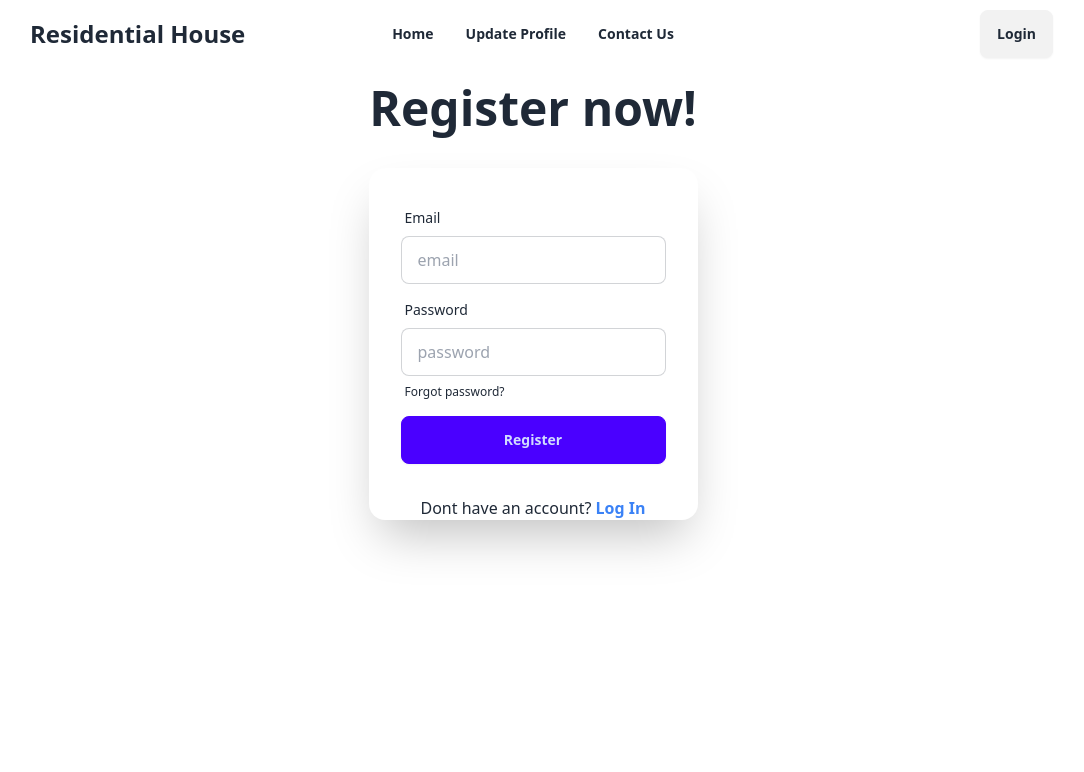
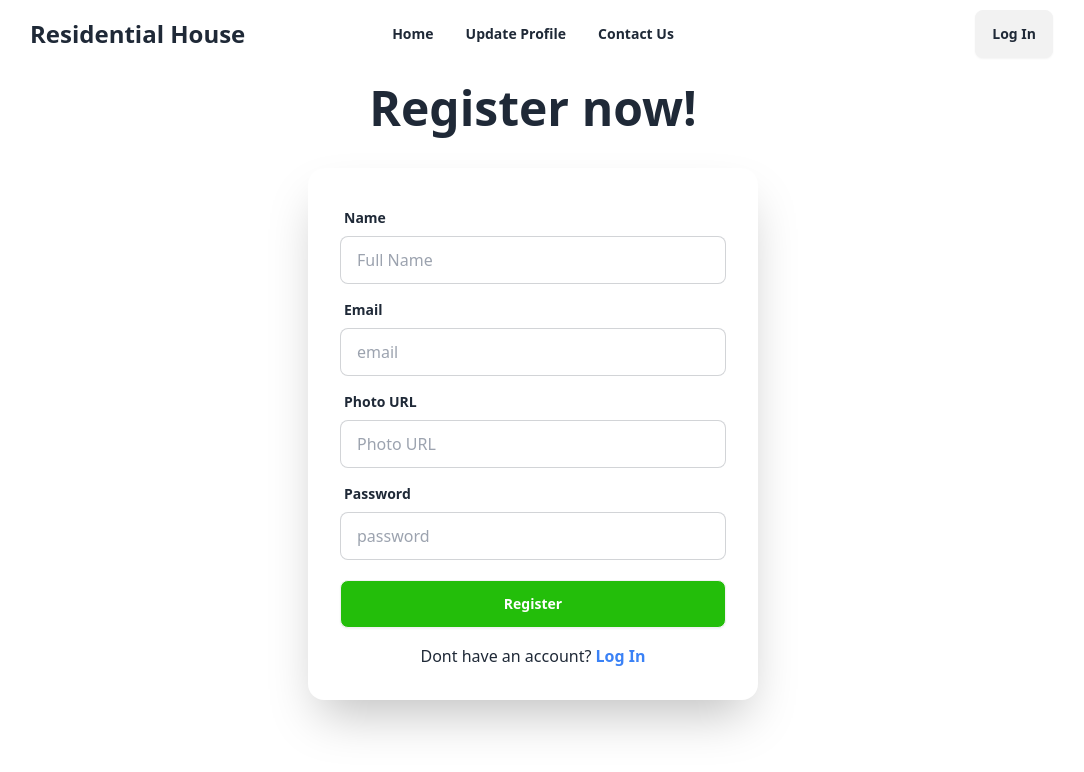
Before and after one commit to abunaim34/A9-Residential-House, a React (Vite) app: page /register in a window 1280 px wide. Shown: the top 772 px of the page, without its empty margins (107-1191 px from the left). Built offline with nearby package versions, Linux system fonts and the light colour scheme; no server answers.

Commit message:
this is register section

```diff
--- a/package.json
+++ b/package.json
@@ -13,6 +13,7 @@
     "firebase": "^10.10.0",
     "localforage": "^1.10.0",
     "match-sorter": "^6.3.4",
+    "prop-types": "^15.8.1",
     "react": "^18.2.0",
     "react-dom": "^18.2.0",
     "react-hook-form": "^7.51.2",
--- a/src/Components/Login.jsx
+++ b/src/Components/Login.jsx
@@ -5,7 +5,7 @@ import { useForm } from "react-hook-form"
 
 
 const Login = () => {
-    const { createUser } = useContext(AuthContext)
+    const {logInUser } = useContext(AuthContext)
 
 
     const {
@@ -14,37 +14,51 @@ const Login = () => {
         formState: { errors },
     } = useForm()
 
-    const onSubmit = (data) => console.log(data)
+    const onSubmit = (data) => {
+        const {email, password} = data || {}
+        console.log(email, password);
+
+        // Login user
+        logInUser(email, password)
+        .then(result => {
+            console.log(result.user);
+        })
+        .catch(error => {
+            console.log(error);
+        })
+    }
     return (
         <div className="hero">
             <div className="hero-content flex-col ">
                 <div className="text-center">
                     <h1 className="text-5xl font-bold">Login now!</h1>
                 </div>
-                <div className="card mt-5 shrink-0 w-full max-w-full shadow-2xl bg-base-100">
+                <div className="card mt-5 shrink-0 w-full md:w-[450px] max-w-full shadow-2xl bg-base-100">
                     <form onSubmit={handleSubmit(onSubmit)} className="card-body">
                         <div className="form-control">
                             <label className="label">
-                                <span className="label-text">Email</span>
+                                <span className="label-text font-semibold">Email</span>
                             </label>
-                            <input {...register("email")} type="email" placeholder="email" className="input input-bordered" required />
+                            <input {...register("email")} type="email" placeholder="email" className="input input-bordered"  />
+                            {errors.email && <span className="text-red-600">This field is required</span>}
                         </div>
                         <div className="form-control">
                             <label className="label">
-                                <span className="label-text">Password</span>
+                                <span className="label-text font-semibold">Password</span>
                             </label>
-                            <input {...register("password")} type="password" placeholder="password" className="input input-bordered" required />
+                            <input {...register("password")} type="password" placeholder="password" className="input input-bordered"  />
+                            {errors.password && <span className="text-red-600">This field is required</span>}
                             <label className="label">
-                                <a href="#" className="label-text-alt link link-hover">Forgot password?</a>
+                                <a href="#" className="label-text-alt link link-hover font-medium">Forgot password?</a>
                             </label>
                         </div>
                         <div className="form-control">
-                            <button className="btn btn-primary">Login</button>
+                            <button className="btn font-bold text-white bg-[#23BE0A]">Login</button>
+                            <div className="text-center mt-4">
+                                <p>Have an account? <Link to='/register' className="text-blue-500 font-semibold">Sign UP</Link></p>
+                            </div>
                         </div>
                     </form>
-                    <div className="text-center">
-                        <p>Dont have an account? <Link to='/register' className="text-blue-500 font-semibold">Sign UP</Link></p>
-                    </div>
                 </div>
             </div>
         </div>
--- a/src/Components/Navber.jsx
+++ b/src/Components/Navber.jsx
@@ -1,6 +1,15 @@
+import { useContext } from "react";
 import {NavLink, Link} from "react-router-dom"
+import { AuthContext } from "../Provider/AuthProvider";
 
 const Navber = () => {
+    const {user, logOutUser} = useContext(AuthContext)
+
+    const handleLogOut = () => {
+        logOutUser()
+        .then()
+        .catch(error => console.error(error))
+    }
 
     const navLinks = <>
     <li><NavLink to="/">Home</NavLink></li>
@@ -18,7 +27,7 @@ const Navber = () => {
                         {navLinks}
                     </ul>
                 </div>
-                <Link to="/" className="btn btn-ghost lg:text-2xl md:text-xl">Residential House</Link>
+                <Link to="/" className="btn btn-ghost lg:text-2xl md:text-xl font-black">Residential House</Link>
             </div>
             <div className="navbar-center hidden md:flex">
                 <ul className="menu menu-horizontal px-1 font-bold">
@@ -26,7 +35,11 @@ const Navber = () => {
                 </ul>
             </div>
             <div className="navbar-end">
-                <Link to="/login" className="btn">Login</Link>
+                {user ? <>
+                    <Link onClick={handleLogOut} to="/login" className="btn">Log Out</Link>
+                </> :
+                <Link to="/login" className="btn">Log In</Link>
+                }
             </div>
         </div>
     );
--- a/src/Components/Register.jsx
+++ b/src/Components/Register.jsx
@@ -13,8 +13,8 @@ const Register = () => {
     } = useForm()
 
     const onSubmit = (data) => {
-        const {email, password} = data
-        console.log(email, password);
+        const { email, password, name, photoURL } = data
+        console.log(name, photoURL, email, password);
 
         createUser(email, password)
             .then(result => {
@@ -30,30 +30,42 @@ const Register = () => {
                 <div className="text-center">
                     <h1 className="text-5xl font-bold">Register now!</h1>
                 </div>
-                <div className="card mt-5 shrink-0 w-full max-w-full shadow-2xl bg-base-100">
+                <div className="card mt-5 shrink-0 w-full md:w-[450px] max-w-full shadow-2xl bg-base-100">
                     <form onSubmit={handleSubmit(onSubmit)} className="card-body">
                         <div className="form-control">
                             <label className="label">
-                                <span className="label-text">Email</span>
+                                <span className="label-text font-semibold">Name</span>
                             </label>
-                            <input {...register("email")} type="email" placeholder="email" className="input input-bordered" required />
+                            <input {...register("name", { required: true })} type="text" placeholder="Full Name" className="input input-bordered" />
+                            {errors.name && <span className="text-red-600">This field is required</span>}
                         </div>
                         <div className="form-control">
                             <label className="label">
-                                <span className="label-text">Password</span>
+                                <span className="label-text font-semibold">Email</span>
                             </label>
-                            <input {...register("password")} type="password" placeholder="password" className="input input-bordered" required />
-                            <label className="label">
-                                <a href="#" className="label-text-alt link link-hover">Forgot password?</a>
-                            </label>
+                            <input {...register("email", { required: true })} type="email" placeholder="email" className="input input-bordered" />
+                            {errors.email && <span className="text-red-600">This field is required</span>}
                         </div>
                         <div className="form-control">
-                            <button className="btn btn-primary">Register</button>
+                            <label className="label">
+                                <span className="label-text font-semibold">Photo URL</span>
+                            </label>
+                            <input {...register("photoURL",)} type="text" placeholder="Photo URL" className="input input-bordered" />
+                        </div>
+                        <div className="form-control">
+                            <label className="label">
+                                <span className="label-text font-semibold">Password</span>
+                            </label>
+                            <input {...register("password", { required: true })} type="password" placeholder="password" className="input input-bordered" />
+                            {errors.password && <span className="text-red-600">This field is required</span>}
+                        </div>
+                        <div className="form-control mt-3">
+                            <button className="btn font-bold text-white bg-[#23BE0A]">Register</button>
+                            <div className="text-center mt-4">
+                                <p>Dont have an account? <Link to='/login' className="text-blue-500 font-semibold">Log In</Link></p>
+                            </div>
                         </div>
                     </form>
-                    <div className="text-center">
-                        <p>Dont have an account? <Link to='/register' className="text-blue-500 font-semibold">Log In</Link></p>
-                    </div>
                 </div>
             </div>
         </div>
--- a/src/Pages/Contact.jsx
+++ b/src/Pages/Contact.jsx
@@ -4,6 +4,9 @@ import Footer from "../Components/Footer";
 const Contact = () => {
     return (
         <div className="">
+            <div>
+
+            </div>
             <Footer />
         </div>
     );
--- a/src/Provider/AuthProvider.jsx
+++ b/src/Provider/AuthProvider.jsx
@@ -1,12 +1,16 @@
 import { createContext } from "react";
-import { createUserWithEmailAndPassword } from "firebase/auth";
+import { createUserWithEmailAndPassword, signInWithEmailAndPassword,
+    onAuthStateChanged, signOut  } from "firebase/auth";
 import { useState } from "react";
 import auth from "../Firebase/Firebase.config"
+import PropTypes from 'prop-types';
+import { useEffect } from "react";
 
 
 export const AuthContext = createContext(null)
 
 const AuthProvider = ({children}) => {
+    const [user, setUser] = useState(null)
     const [loading, setLoading] = useState(true)
 
     const createUser = (email, password) =>{
@@ -14,7 +18,26 @@ const AuthProvider = ({children}) => {
         return createUserWithEmailAndPassword(auth, email, password)
     }
 
-    const authInfo = {createUser, loading}
+    const logInUser = (email, password) =>{
+        setLoading(true)
+        return signInWithEmailAndPassword(auth, email, password)
+    }
+
+    const logOutUser = () => {
+        setLoading(true)
+        return signOut(auth)
+    }
+
+    useEffect(()=> {
+        const unSubscribe = onAuthStateChanged(auth, currentUser => {
+            setUser(currentUser)
+            setLoading(false)
+        })
+        return ()=> unSubscribe()
+    }, [])
+
+    const authInfo = {user, createUser,
+     loading, logInUser, logOutUser}
     return (
 
         <AuthContext.Provider value={authInfo}>
@@ -23,4 +46,8 @@ const AuthProvider = ({children}) => {
     );
 };
 
+AuthProvider.propTypes ={
+    children: PropTypes.node.isRequired,
+}
+
 export default AuthProvider;
```
Also changed, not shown: 2 other files (tests, documents, lock files or other folders). Lines whose indentation alone changed are shown as unchanged.
